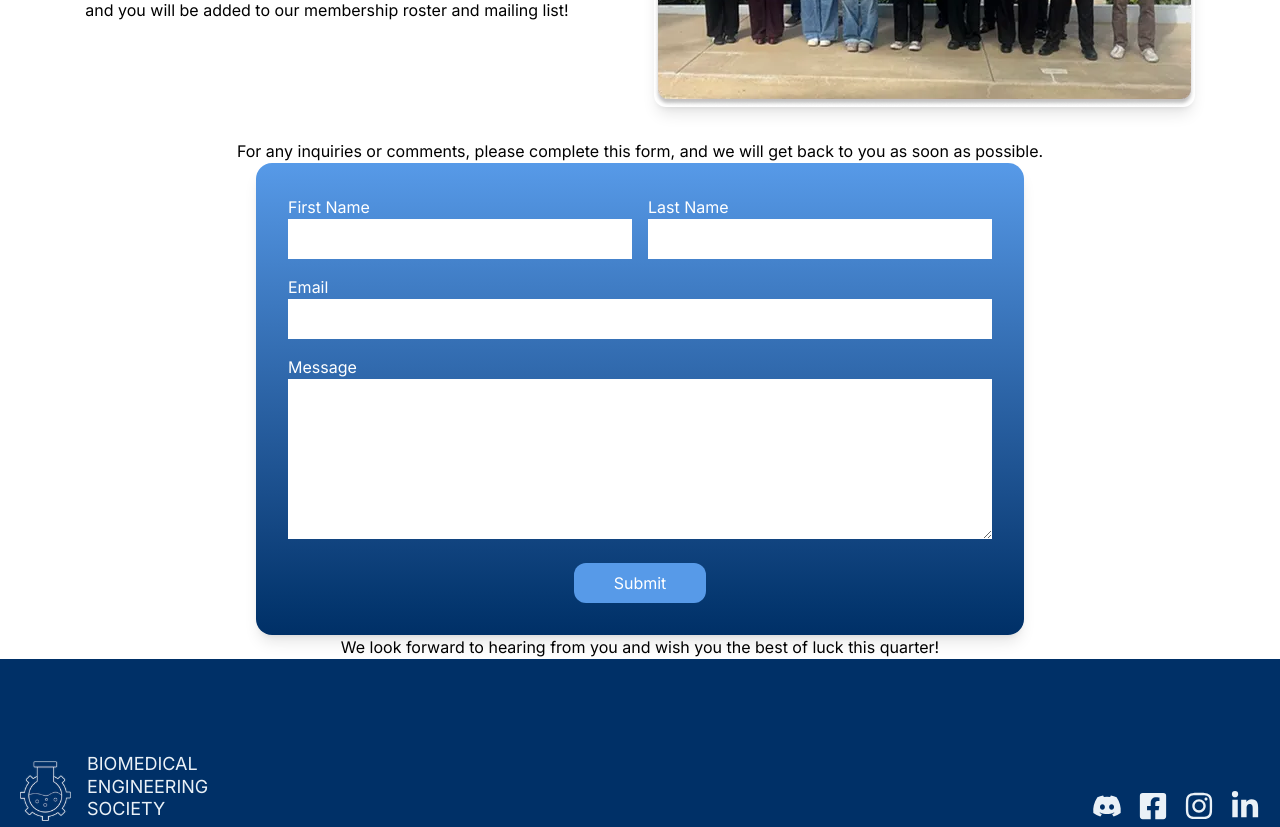
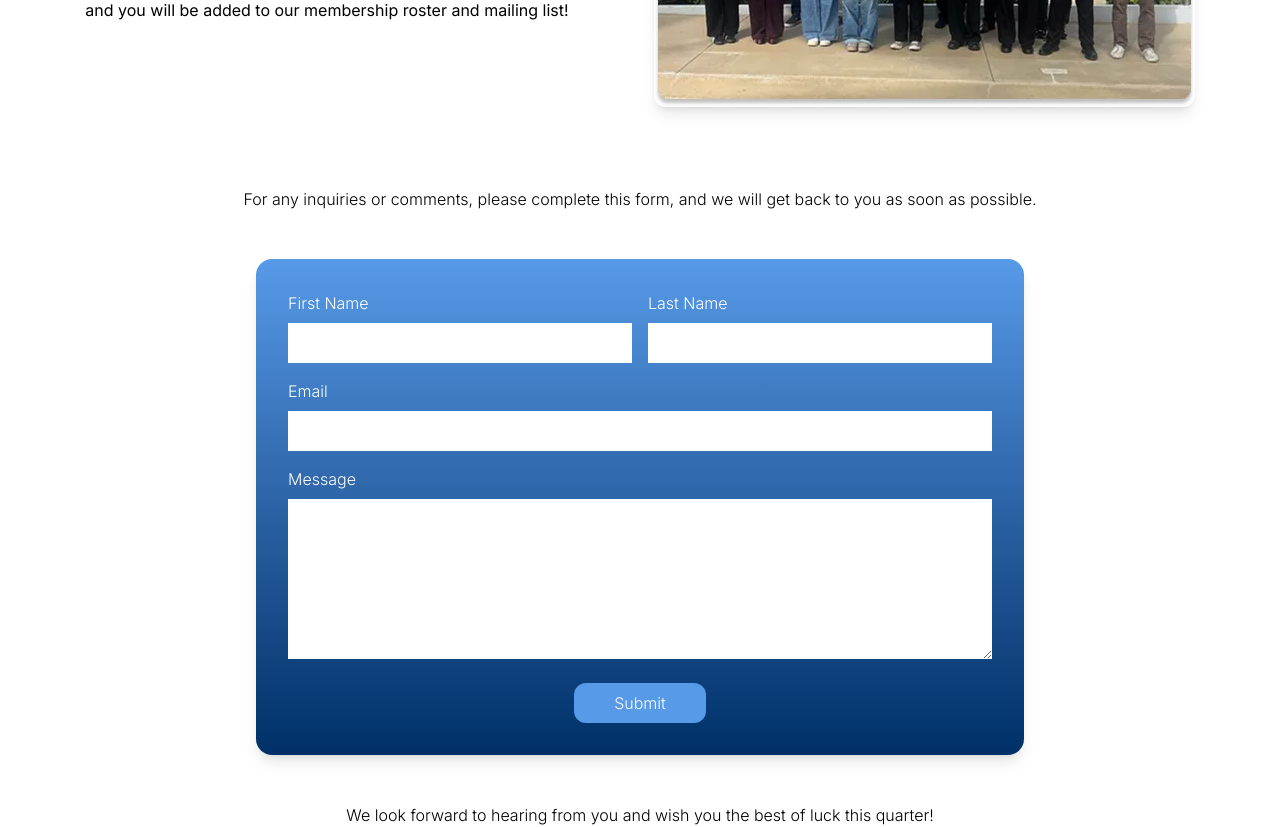
Before and after one commit to acm-ucr/bmes-website, a Next.js app: page /contact in a window 1280 px wide. Shown: the part 780-1607 px from the top of the page. Built offline with nearby package versions, Linux system fonts and the light colour scheme.

Commit message:
added padding and margin to text

```diff
--- a/src/components/contact/ContactForm.tsx
+++ b/src/components/contact/ContactForm.tsx
@@ -1,8 +1,8 @@
 const ContactForm = () => {
     return (
         <>
-        <div className="flex flex-col items-center justify-center">
-            <div>
+        <div className="flex flex-col items-center justify-center font-light">
+            <div className="m-12">
                 For any inquiries or comments, please complete this form, and we will get back
                 to you as soon as possible.
             </div>
@@ -10,20 +10,20 @@ const ContactForm = () => {
             <form className="bg-gradient-to-b from-bmes-blue-300 to-bmes-blue-200 rounded-2xl p-8 shadow-lg w-full max-w-3xl">
                 <div className="flex gap-4">
                     <div className="flex flex-col flex-1">
-                        <label className="text-white">First Name</label>
+                        <label className="text-white mb-2">First Name</label>
                         <input className="p-2 bg-white" />
                     </div>
                     <div className="flex flex-col flex-1">
-                        <label className="text-white">Last Name</label>
+                        <label className="text-white mb-2">Last Name</label>
                         <input className="p-2 bg-white" />
                     </div>
                 </div>
                 <div className="flex flex-col mt-4">
-                    <label className="text-white">Email</label>
+                    <label className="text-white mb-2">Email</label>
                     <input className="p-2 bg-white" />
                 </div>
                 <div className="flex flex-col mt-4">
-                    <label className="text-white">Message</label>
+                    <label className="text-white mb-2">Message</label>
                     <textarea className="p-2 bg-white" rows={6} />
                 </div>
                 <div className="flex justify-center mt-6">
@@ -33,7 +33,7 @@ const ContactForm = () => {
                 </div>
             </form>
 
-            <div>
+            <div className="m-12">
                 We look forward to hearing from you and wish
                 you the best of luck this quarter!
             </div>
```
